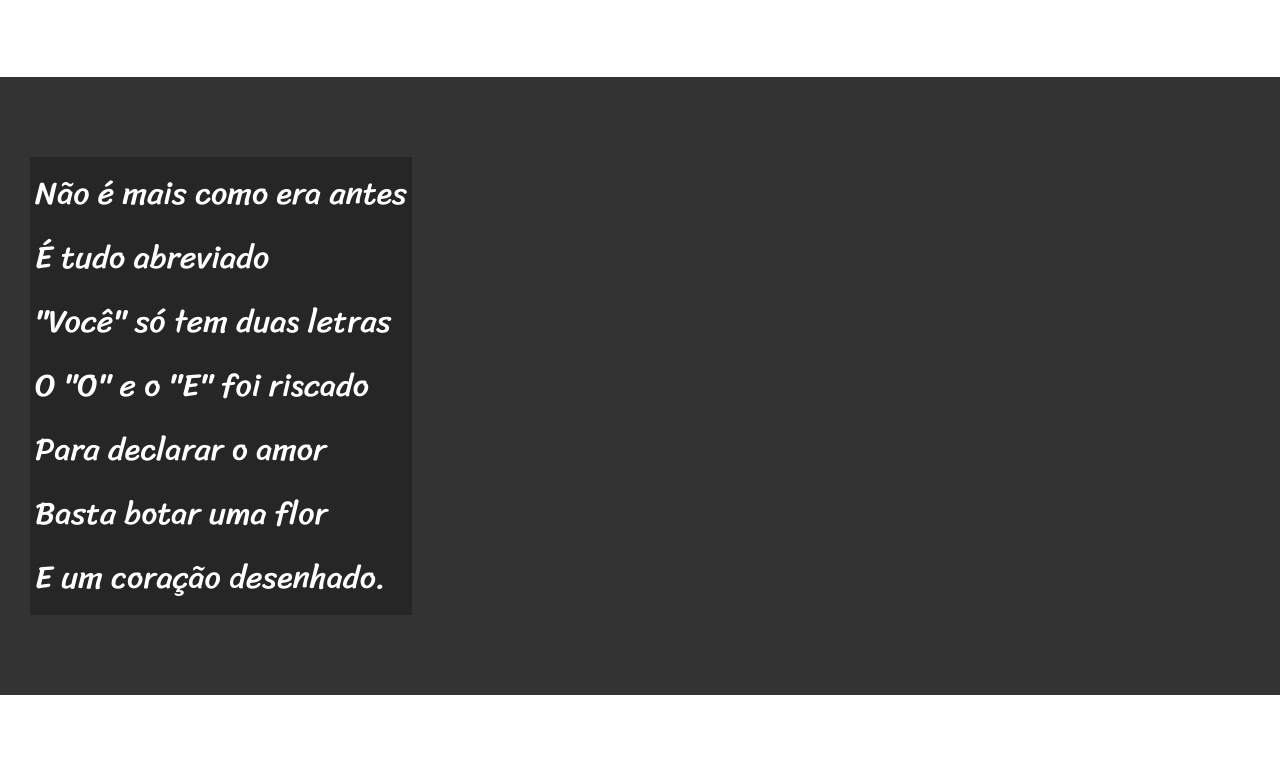
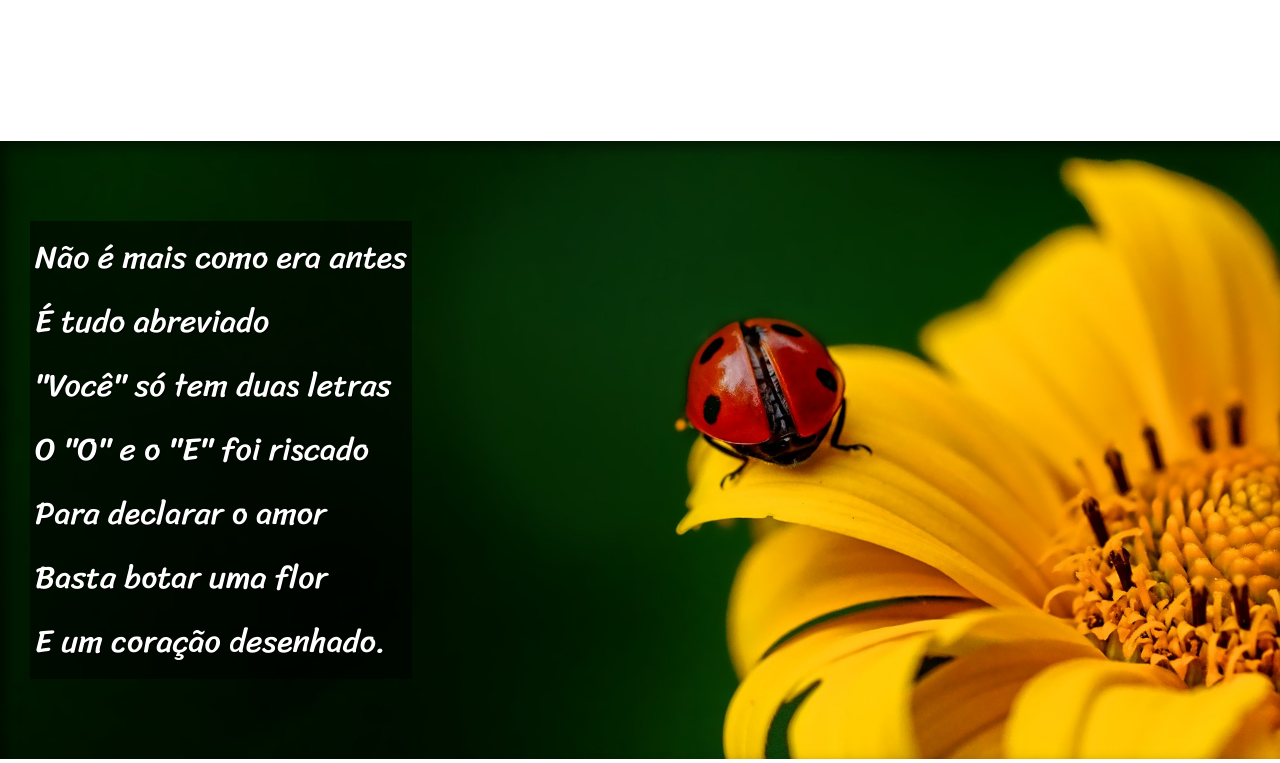
Before and after one commit to brunorodriguees/html-css, a plain HTML site: page desafios/desafio-012/index.html in a window 1280 px wide. Shown: the part 749-1512 px from the top of the page. Drawn offline with Linux system fonts and the light colour scheme.

Commit message:
atualização desafio 12

```diff
--- a/desafios/desafio-012/estilo/style.css
+++ b/desafios/desafio-012/estilo/style.css
@@ -56,6 +56,10 @@ section {
     font-size: 2.5vw;
 }
 
+section > p {
+    padding-bottom: 2em;
+}
+
 section.normal {
     background-color: white;
     color: black;
@@ -64,12 +68,26 @@ section.normal {
 section.imagem {
     background-color: rgb(51, 51, 51);
     color: white;
+    box-shadow: inset 6px 6px 13px 0px rgba(0, 0, 0, 0.5);
+    background-size: cover;
 }
 
 section.imagem > p {
     display: inline-block;
     padding: 5px;
-    background-color: rgb(0, 0, 0, 0.253);
+    background-color: rgb(0, 0, 0, 0.514);
+    text-shadow: 1px 1px 0px black;
+}
+
+section#img01 {
+    background-image: url('../imagens/background001.jpg');
+    background-attachment: fixed;
+    background-position: right center;
+}
+
+section#img02 {
+    background-image: url('../imagens/background002.jpg');
+    background-attachment: fixed;
 }
 
 footer {
@@ -77,3 +95,7 @@ footer {
     text-align: center;
     padding: 10px;
 }
+
+footer p {
+    color: rgb(190, 190, 190);
+}
--- a/desafios/desafio-012/index.html
+++ b/desafios/desafio-012/index.html
@@ -25,9 +25,7 @@
             Vou dizer tudo em poesia.
         </p>
     </section>
-
-
-    <section class="imagem">
+    <section class="imagem" id="img01">
         <p>
             Não é mais como era antes<br>
             É tudo abreviado<br>
@@ -38,8 +36,6 @@
             E um coração desenhado.
         </p>
     </section>
-
-
     <section class="normal">
         <p>
             Arroba agora não pesa<br>
@@ -50,7 +46,6 @@
             Se o saite é muito bom<br>
             Ele vale um alto preço.<br>
         </p>
-
         <p>
             Pra piorar a liguagem<br>
             O emoticom é um risco<br>
@@ -61,8 +56,7 @@
             Decifre esse rabisco.
         </p>
     </section>
-
-    <section class="imagem">
+    <section class="imagem" id="img02">
         <p>
             Tenho saudade das cartas<br>
             Escritas com a própria mão<br>
@@ -73,7 +67,6 @@
             Nas linhas do coração.
         </p>
     </section>
-
     <section class="normal">
         <p>
             Agora, escrevo e envio<br>
@@ -84,7 +77,6 @@
             O mundo ficou cativo<br>
             Da tecnologia do agora.
         </p>
-
         <p>
             Felizmente, pra orar<br>
             Não precisa de internet<br>
```
